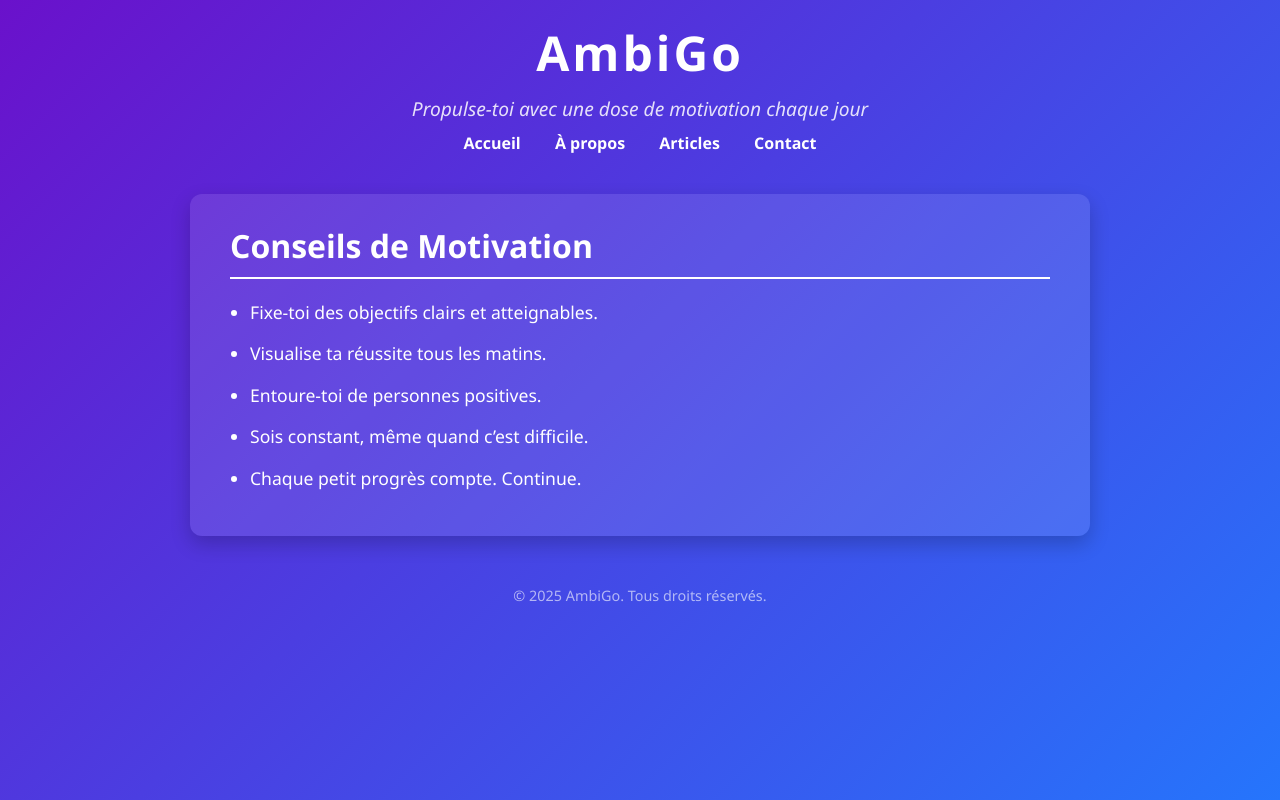
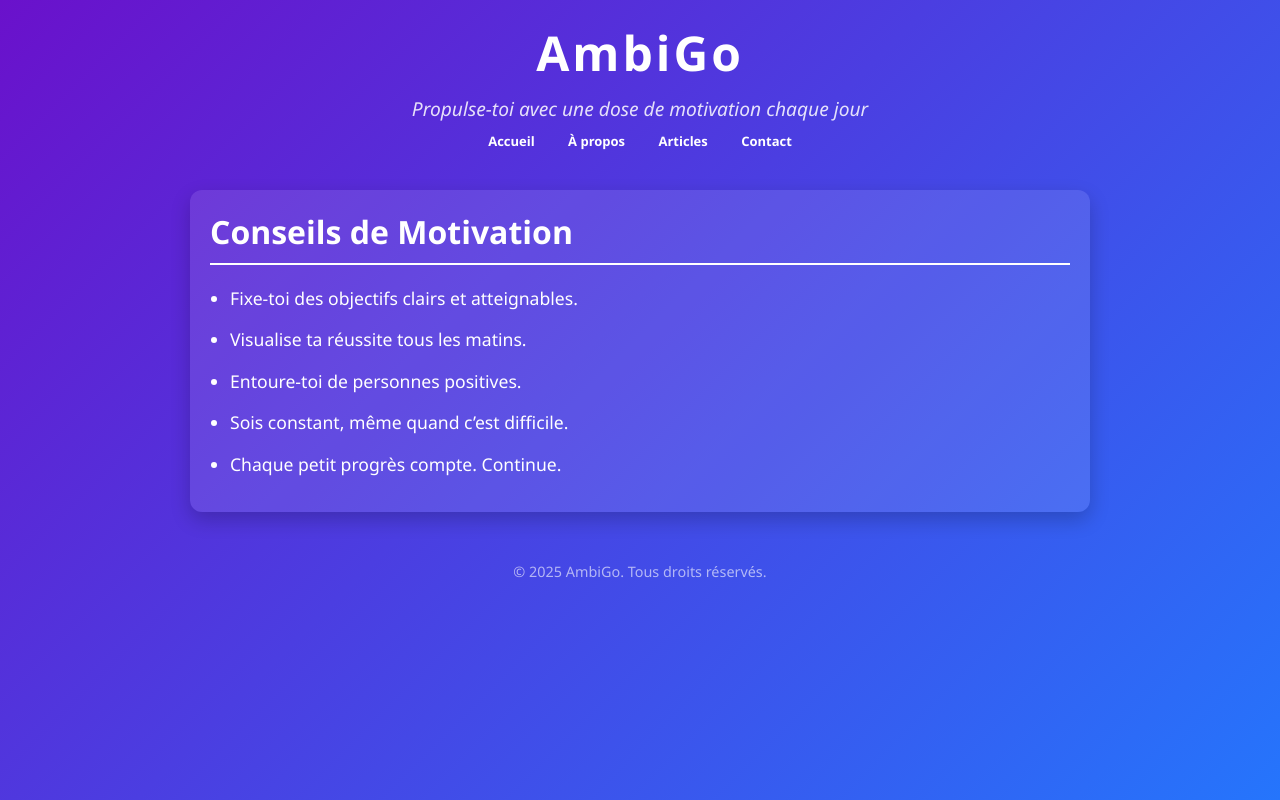
Before and after one commit to ken-legend/AmbiGo, a plain HTML site: page index.html in a window 1280 px wide. Drawn offline with Linux system fonts and the light colour scheme.

Commit message:
Description des modifications

```diff
--- a/CSS/styles.css
+++ b/CSS/styles.css
@@ -89,9 +89,9 @@ footer {
 }
 
 /* Responsive */
-@media (max-width: 150px) {
-  header h1 {
-    font-size:small;
+@media (min-width: 250px) {
+  header#gi {
+    font-size:10px;
   }
 
   section#conseils {
--- a/index.html
+++ b/index.html
@@ -8,7 +8,7 @@
 </head>
 <body>
 
-  <header>
+  <header id="gi">
     <h1>AmbiGo</h1>
     <p>Propulse-toi avec une dose de motivation chaque jour</p>
     <nav class="resp">
```
